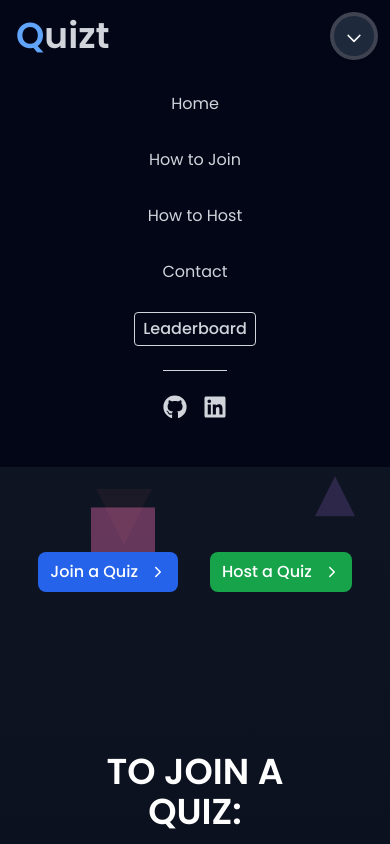
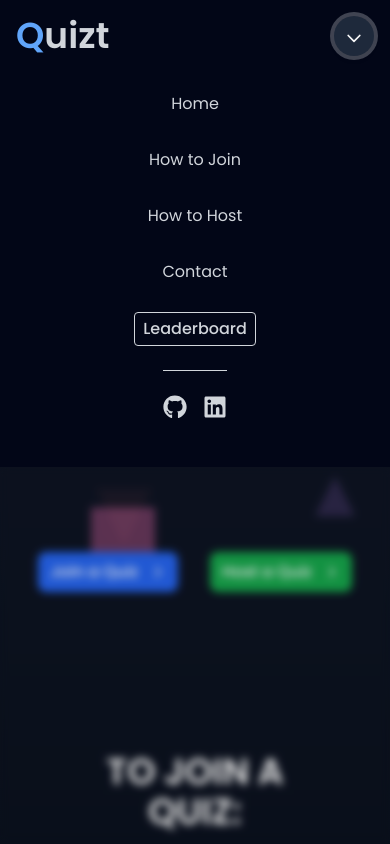
Before and after one commit to abdel-rahmanSalem/quizt, a React (Vite) app: page / in a window 390 px wide. Both pictures are taken after a click on the button 354 px from the left and 36 px from the top of the page. Shown: the top 844 px of the page. Built offline with nearby package versions, Linux system fonts and the light colour scheme.

Commit message:
Add: BlurredOverlay

```diff
--- /dev/null
+++ b/src/ui/BlurredOverlay.jsx
@@ -0,0 +1,10 @@
+function BlurredOverlay({ setIsOpen }) {
+  return (
+    <div
+      onClick={() => setIsOpen(false)}
+      className="fixed inset-0 w-full h-screen bg-black bg-opacity-10 backdrop-blur-sm z-20"
+    ></div>
+  );
+}
+
+export default BlurredOverlay;
--- a/src/ui/navbar/Navbar.jsx
+++ b/src/ui/navbar/Navbar.jsx
@@ -4,11 +4,13 @@ import Logo from "../Logo";
 import DesktopNav from "./DesktopNav";
 import AnimatedHamburger from "./AnimatedHamburger";
 import MobileNav from "./MobileNav";
+import BlurredOverlay from "../BlurredOverlay";
 
 const Navbar = () => {
   const [isOpen, setIsOpen] = useState(false);
   return (
-    <nav className="bg-slate-950 text-gray-300 p-4 fixed w-full top-0 z-20">
+    <>
+      <nav className="bg-slate-950 text-gray-300 p-4 fixed w-full top-0 z-30">
         <div className="container mx-auto flex justify-between items-center">
           <div className="text-4xl font-semibold">
             <Logo />
@@ -18,6 +20,8 @@ const Navbar = () => {
         </div>
         {isOpen && <MobileNav setIsOpen={setIsOpen} />}
       </nav>
+      {isOpen && <BlurredOverlay setIsOpen={setIsOpen} />}
+    </>
   );
 };
 
```
Lines whose indentation alone changed are shown as unchanged.
